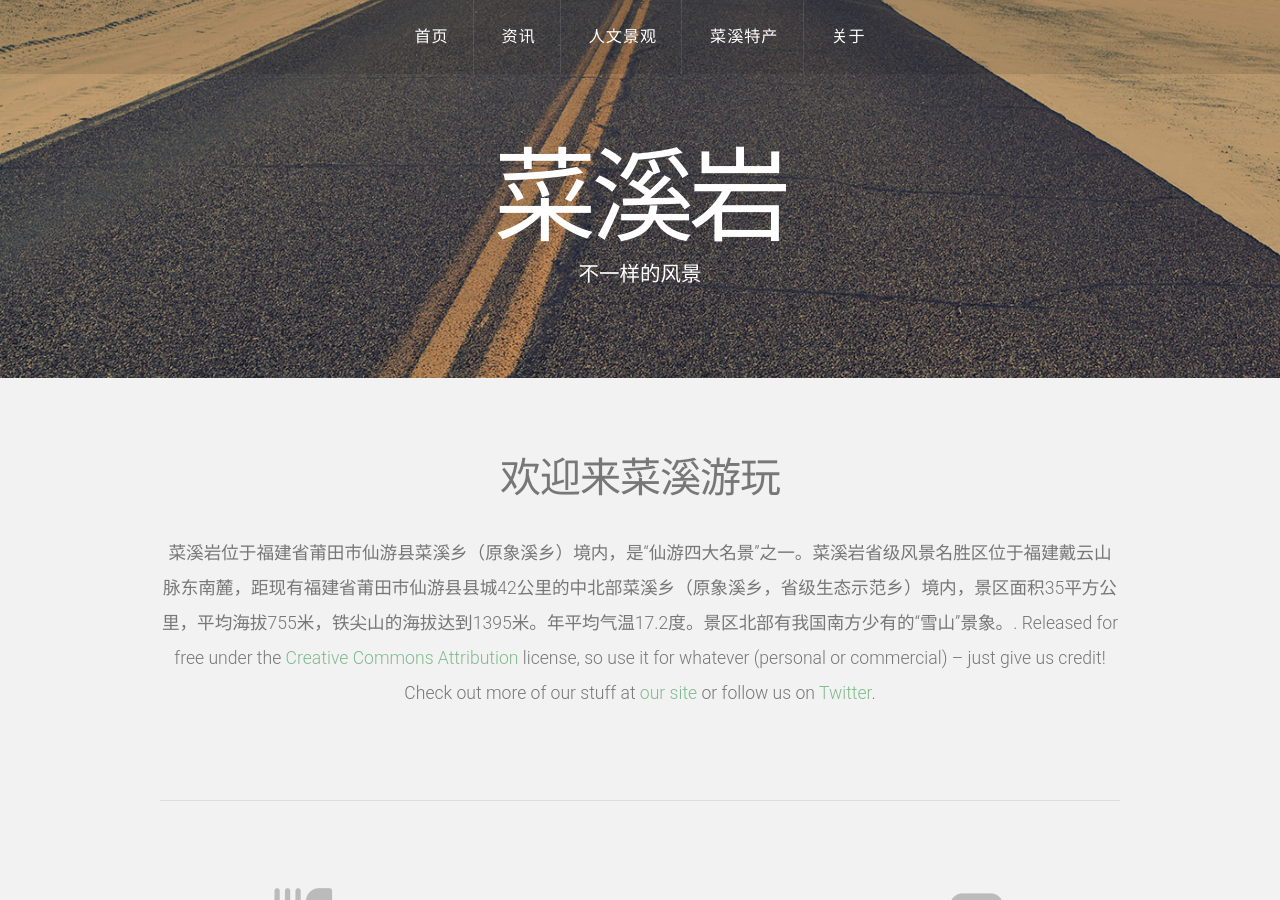
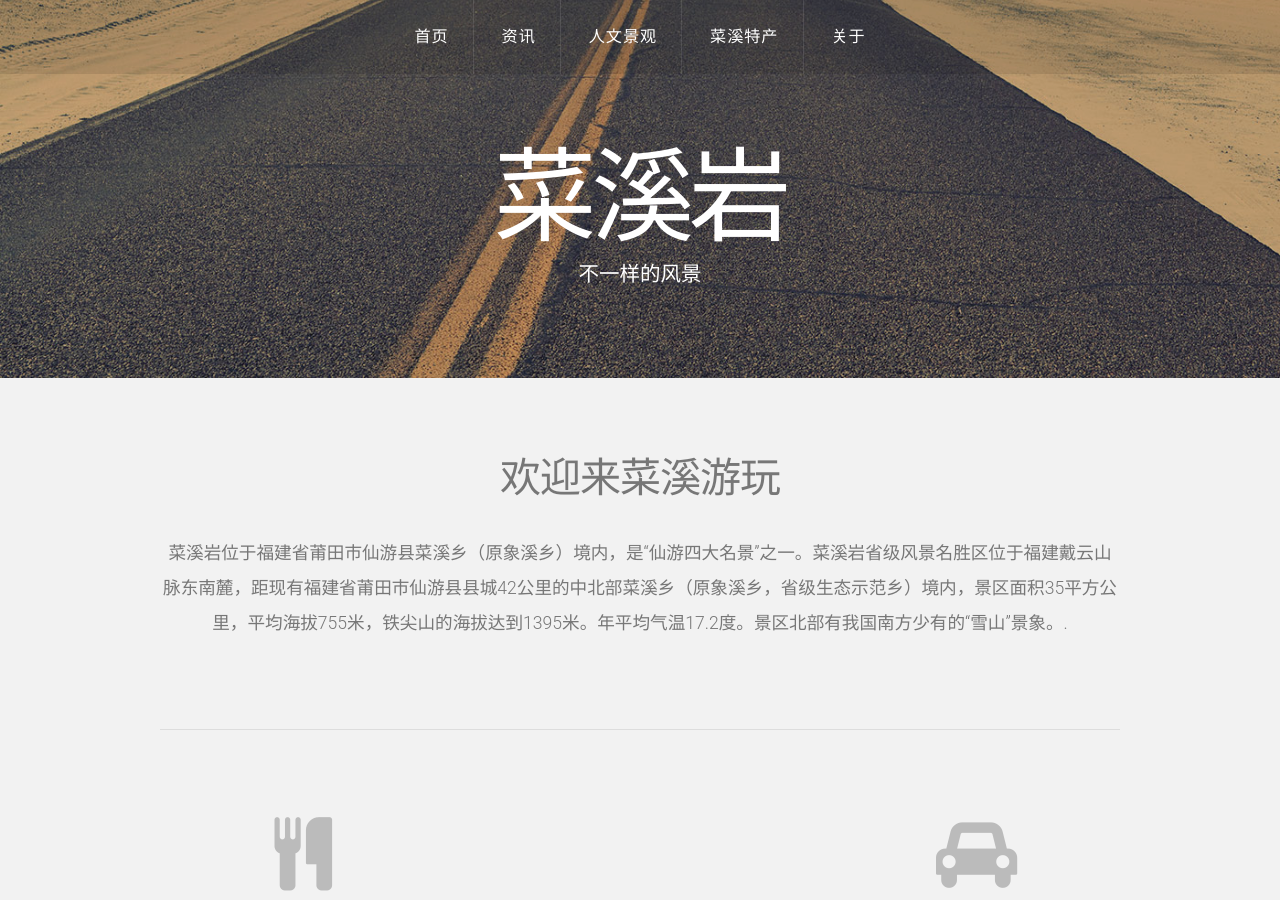
Before and after one commit to yuejianhua/caixiyan.github.io, a Jekyll site: the page built from index.html, in a window 1280 px wide and 900 px high. Built offline with Jekyll 4.4.1, drawn with Linux system fonts in a browser that asks for light colours; the list of posts is cut into pages by our own code.

Commit message:
Update index.html

```diff
--- a/index.html
+++ b/index.html
@@ -8,7 +8,7 @@ layout: default
 		<header>
 			<h2>欢迎来菜溪游玩</h2>
 		</header>
-		<p>菜溪岩位于福建省莆田市仙游县菜溪乡（原象溪乡）境内，是“仙游四大名景”之一。菜溪岩省级风景名胜区位于福建戴云山脉东南麓，距现有福建省莆田市仙游县县城42公里的中北部菜溪乡（原象溪乡，省级生态示范乡）境内，景区面积35平方公里，平均海拔755米，铁尖山的海拔达到1395米。年平均气温17.2度。景区北部有我国南方少有的“雪山”景象。</a>. Released for free under the <a href="http://templated.co/license">Creative Commons Attribution</a> license, so use it for whatever (personal or commercial) &ndash; just give us credit! Check out more of our stuff at <a href="http://templated.co">our site</a> or follow us on <a href="http://twitter.com/templatedco">Twitter</a>.</p>
+		<p>菜溪岩位于福建省莆田市仙游县菜溪乡（原象溪乡）境内，是“仙游四大名景”之一。菜溪岩省级风景名胜区位于福建戴云山脉东南麓，距现有福建省莆田市仙游县县城42公里的中北部菜溪乡（原象溪乡，省级生态示范乡）境内，景区面积35平方公里，平均海拔755米，铁尖山的海拔达到1395米。年平均气温17.2度。景区北部有我国南方少有的“雪山”景象。.</p>
 		<hr />
 		<div class="row">
 			<section class="4u">
```
